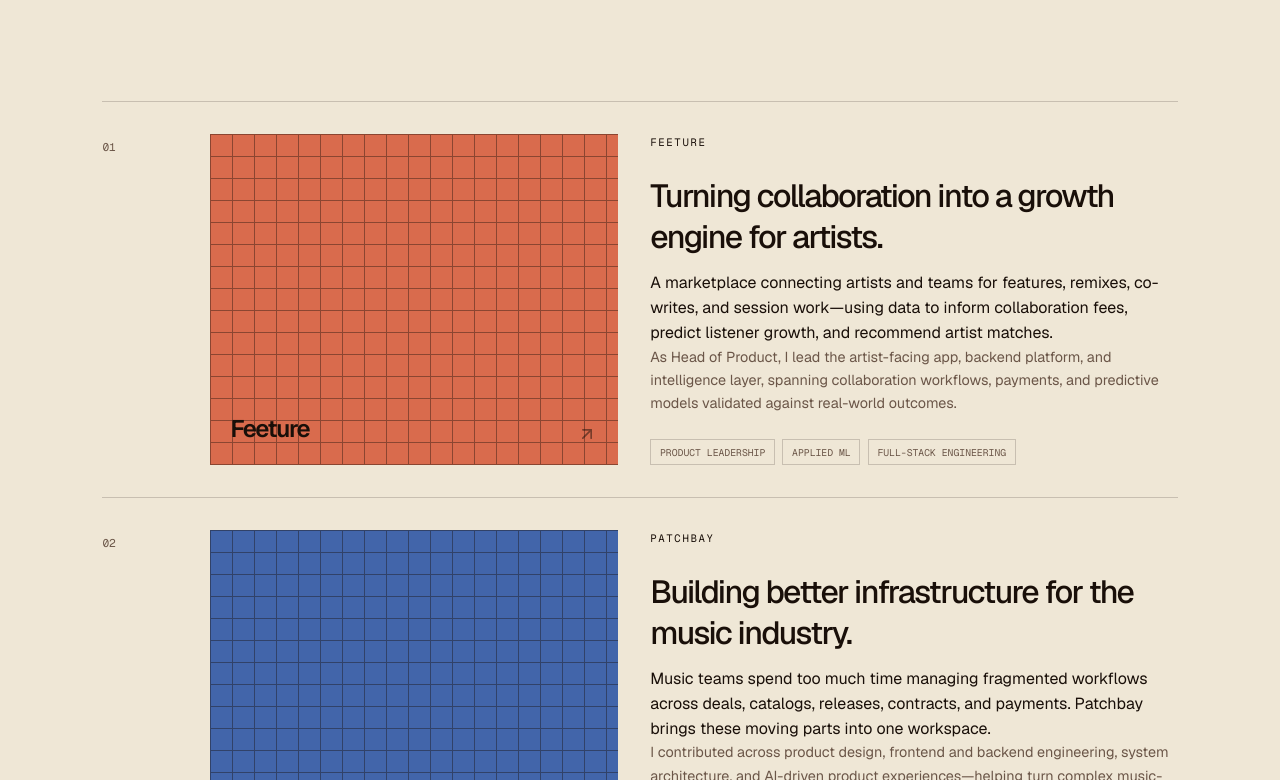
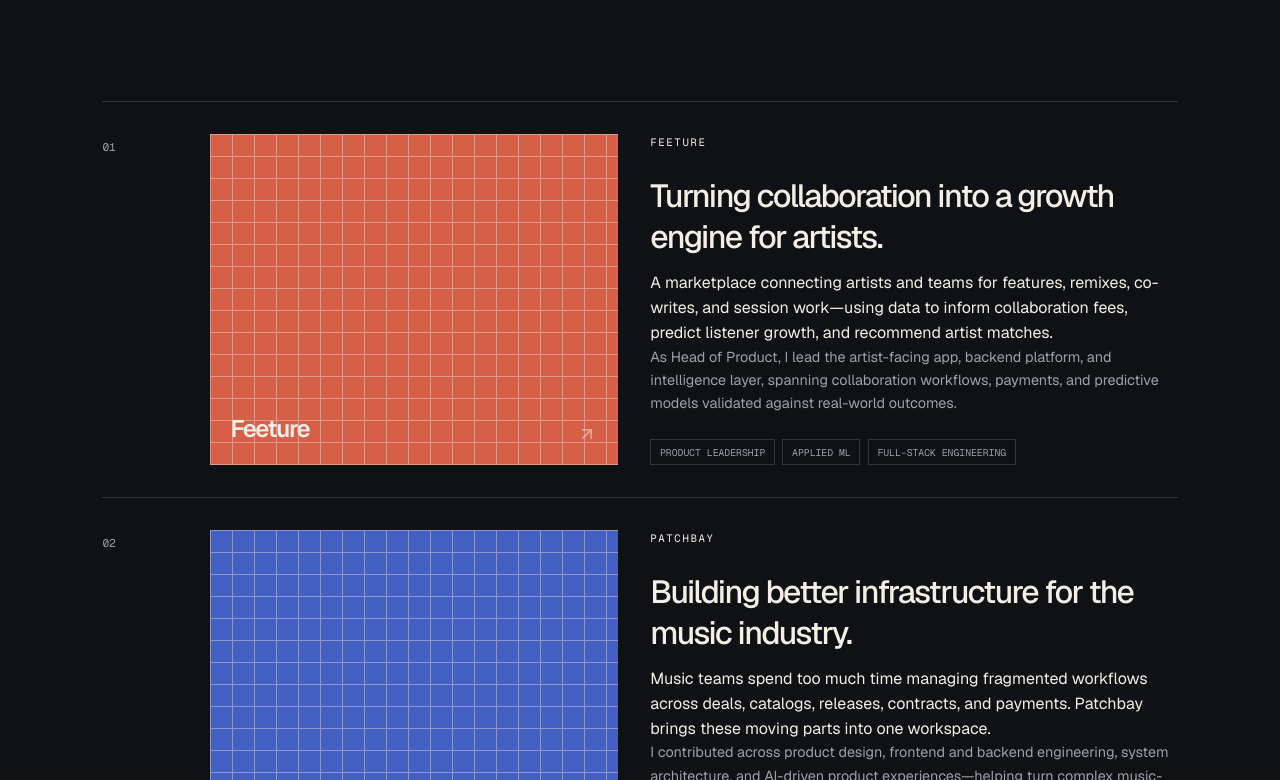
Before and after one commit to doghousetv/block-fellowship, a Next.js app: page / in a window 1280 px wide. Shown: the part 1340-2120 px from the top of the page. Built offline with nearby package versions, Linux system fonts and the light colour scheme.

Commit message:
Refresh portfolio theme and links

```diff
--- a/app/globals.css
+++ b/app/globals.css
@@ -2,21 +2,21 @@
 @import "tw-animate-css";
 
 :root {
-  --background: oklch(0.93 0.025 88);
-  --foreground: oklch(0.18 0.02 55);
-  --card: oklch(0.96 0.018 88);
-  --card-foreground: oklch(0.18 0.02 55);
-  --primary: oklch(0.18 0.02 55);
-  --primary-foreground: oklch(0.93 0.025 88);
-  --secondary: oklch(0.83 0.045 82);
-  --secondary-foreground: oklch(0.18 0.02 55);
-  --muted: oklch(0.86 0.03 85);
-  --muted-foreground: oklch(0.47 0.035 55);
-  --accent: oklch(0.65 0.17 35);
-  --accent-foreground: oklch(0.98 0.01 90);
-  --border: oklch(0.18 0.02 55 / 18%);
-  --input: oklch(0.18 0.02 55 / 18%);
-  --ring: oklch(0.65 0.17 35);
+  --background: #101114;
+  --foreground: #f3efe7;
+  --card: #17191e;
+  --card-foreground: #f3efe7;
+  --primary: #f3efe7;
+  --primary-foreground: #101114;
+  --secondary: #20252d;
+  --secondary-foreground: #f3efe7;
+  --muted: #282d35;
+  --muted-foreground: #9ca1aa;
+  --accent: #ff7a5c;
+  --accent-foreground: #101114;
+  --border: rgba(243, 239, 231, .16);
+  --input: rgba(243, 239, 231, .16);
+  --ring: #ff7a5c;
   --radius: 0rem;
 }
 
@@ -68,17 +68,17 @@ h2 { font-size: clamp(2.8rem, 5.5vw, 6rem); font-weight: 500; }
 .project-list { border-top: 1px solid var(--border); }
 .project-card { display: grid; grid-template-columns: 7% 38% 1fr; gap: 2rem; padding: 2rem 0; border-bottom: 1px solid var(--border); }
 .project-index { padding-top: .35rem; color: var(--muted-foreground); font-family: var(--font-mono); font-size: .7rem; }
-.project-visual { position: relative; display: flex; min-height: 220px; align-items: flex-end; justify-content: space-between; overflow: hidden; padding: 1.3rem; background: var(--muted); color: var(--foreground); font-size: 1.5rem; font-weight: 600; letter-spacing: -.06em; }
+.project-visual { position: relative; display: flex; min-height: 220px; align-items: flex-end; justify-content: space-between; overflow: hidden; padding: 1.3rem; background: var(--muted); color: var(--foreground); font-size: 1.5rem; font-weight: 600; letter-spacing: -.06em; text-decoration: none; }
 .project-visual svg { opacity: .5; }
 .visual-grid { position: absolute; inset: 0; opacity: .4; background-image: linear-gradient(var(--foreground) 1px, transparent 1px), linear-gradient(90deg, var(--foreground) 1px, transparent 1px); background-size: 22px 22px; }
 .project-visual span, .project-visual svg { position: relative; }
-.accent-coral .project-visual { background: #d96b4d; } .accent-blue .project-visual { background: #4265aa; color: #f5ead1; } .accent-gold .project-visual { background: #d19c34; } .accent-ink .project-visual { background: #292829; color: #f5ead1; }
+.accent-coral .project-visual { background: #d65f48; } .accent-blue .project-visual { background: #435fc1; color: #f3efe7; } .accent-gold .project-visual { background: #c99537; } .accent-ink .project-visual { background: #252932; color: #f3efe7; } .project-visual:hover { filter: brightness(1.12); }
 .project-content h3 { margin-bottom: .9rem; font-size: clamp(1.5rem, 2.5vw, 2.5rem); font-weight: 500; letter-spacing: -.05em; }
 .project-content > p:not(.project-detail) { color: var(--foreground); line-height: 1.55; }
 .project-detail { color: var(--muted-foreground); font-size: .9rem; line-height: 1.6; }
 .tag-list { display: flex; flex-wrap: wrap; gap: .45rem; margin-top: 1.5rem; }
 .tag-list span { padding: .35rem .55rem; border: 1px solid var(--border); color: var(--muted-foreground); font-family: var(--font-mono); font-size: .61rem; text-transform: uppercase; }
-.community { position: relative; display: grid; grid-template-columns: 1fr 1fr; gap: 8vw; border-top: 1px solid var(--border); background: var(--foreground); color: var(--background); }
+.community { position: relative; display: grid; grid-template-columns: minmax(0, 1fr) minmax(0, 1fr); gap: 8vw; border-top: 1px solid var(--border); background: #191c22; color: var(--foreground); }
 .community::before { position: absolute; top: 0; bottom: 0; left: 50%; width: 1px; background: color-mix(in oklch, var(--background) 24%, transparent); content: ""; }
 .community-intro h2 { max-width: 500px; }
 .community-intro > p:last-child { max-width: 390px; color: color-mix(in oklch, var(--background) 68%, transparent); line-height: 1.6; }
@@ -105,7 +105,7 @@ h2 { font-size: clamp(2.8rem, 5.5vw, 6rem); font-weight: 500; }
 .contact-links { grid-column: 1 / -1; display: flex; gap: 2rem; padding-top: 3rem; border-top: 1px solid var(--border); }
 .contact-links a { display: inline-flex; align-items: center; gap: .5rem; border-bottom: 1px solid var(--foreground); padding-bottom: .4rem; font-size: .8rem; text-transform: uppercase; letter-spacing: .1em; }
 .contact-links a:hover { color: var(--accent); border-color: var(--accent); }
-footer { display: flex; justify-content: space-between; padding: 1.5rem 8vw; border-top: 1px solid var(--border); color: var(--muted-foreground); font-family: var(--font-mono); font-size: .6rem; text-transform: uppercase; letter-spacing: .08em; }
+footer { display: flex; justify-content: flex-end; padding: 1.5rem 8vw; border-top: 1px solid var(--border); color: var(--muted-foreground); font-family: var(--font-mono); font-size: .6rem; text-transform: uppercase; letter-spacing: .08em; }
 @media (max-width: 800px) { .site-nav { padding: 0 5vw; } .nav-links { display: none; } .nav-status { font-size: .55rem; } .section-pad { padding: 6rem 6vw; } .hero, .section-heading, .community, .dj-content, .contact { grid-template-columns: 1fr; gap: 3rem; } .hero-art { width: min(75vw, 390px); } .hero-copy { order: 1; } .hero-art { order: 0; } .project-card { grid-template-columns: 1fr; gap: 1rem; } .project-index { padding: 0; } .project-visual { min-height: 180px; } .community::before { display: none; } .dj-section > div:first-child { display: block; } .contact > p:not(.eyebrow) { align-self: auto; } .contact-links { flex-wrap: wrap; gap: 1.2rem; } footer { display: block; line-height: 2; } }
 @media (prefers-reduced-motion: reduce) { *, *::before, *::after { scroll-behavior: auto !important; transition-duration: .01ms !important; } }
 .dark { all: unset; }
--- a/app/page.tsx
+++ b/app/page.tsx
@@ -7,6 +7,7 @@ const projects = [
   {
     number: "01",
     name: "Feeture",
+    url: "https://feeture.com",
     title: "Turning collaboration into a growth engine for artists.",
     description:
       "A marketplace connecting artists and teams for features, remixes, co-writes, and session work—using data to inform collaboration fees, predict listener growth, and recommend artist matches.",
@@ -18,6 +19,7 @@ const projects = [
   {
     number: "02",
     name: "Patchbay",
+    url: "https://patchbay.xyz",
     title: "Building better infrastructure for the music industry.",
     description:
       "Music teams spend too much time managing fragmented workflows across deals, catalogs, releases, contracts, and payments. Patchbay brings these moving parts into one workspace.",
@@ -29,6 +31,7 @@ const projects = [
   {
     number: "03",
     name: "Rollout",
+    url: "https://rollout.cc",
     title: "Helping artists build sustainable businesses.",
     description:
       "Artists need more than a place to release music. They need the tools and infrastructure to grow their businesses.",
@@ -40,6 +43,7 @@ const projects = [
   {
     number: "04",
     name: "Silence Please",
+    url: "https://silence-please.vercel.app",
     title: "Creating space for deeper listening.",
     description:
       "An exploration of how intentional listening experiences can bring people closer to music and one another.",
@@ -74,7 +78,7 @@ export default function Home() {
         <div className="nav-links" aria-label="Primary navigation">
           {["about", "projects", "opensource", "djwork", "contact"].map((item) => (
             <button key={item} onClick={() => scrollToSection(item)} className={activeSection === item ? "active" : ""}>
-              {item === "djwork" ? "DJ / Selector" : item === "opensource" ? "Community" : item}
+              {item === "djwork" ? "DJ" : item === "opensource" ? "Community" : item}
             </button>
           ))}
         </div>
@@ -95,15 +99,15 @@ export default function Home() {
 
       <section id="projects" className="projects section-pad">
         <div className="section-heading"><div><p className="eyebrow">01 / Selected work</p><h2>Products with a point of view.</h2></div><p>A collection of products, experiments, and tools exploring what&apos;s possible when technology meets music and culture.</p></div>
-        <div className="project-list">{projects.map((project) => <article className={`project-card accent-${project.accent}`} key={project.name}><div className="project-index">{project.number}</div><div className="project-visual"><div className="visual-grid" /><span>{project.name}</span><ArrowUpRight size={20} /></div><div className="project-content"><p className="project-kicker">{project.name}</p><h3>{project.title}</h3><p>{project.description}</p><p className="project-detail">{project.detail}</p><div className="tag-list">{project.tags.map((tag) => <span key={tag}>{tag}</span>)}</div></div></article>)}</div>
+        <div className="project-list">{projects.map((project) => <article className={`project-card accent-${project.accent}`} key={project.name}><div className="project-index">{project.number}</div><a className="project-visual" href={project.url} target="_blank" rel="noreferrer"><div className="visual-grid" /><span>{project.name}</span><ArrowUpRight size={20} /></a><div className="project-content"><p className="project-kicker">{project.name}</p><h3>{project.title}</h3><p>{project.description}</p><p className="project-detail">{project.detail}</p><div className="tag-list">{project.tags.map((tag) => <span key={tag}>{tag}</span>)}</div></div></article>)}</div>
       </section>
 
-      <section id="opensource" className="community section-pad"><div className="community-intro"><p className="eyebrow">02 / Open source & community</p><h2>Building in public. Building with people.</h2><p>I believe the best technology ecosystems are built through collaboration, shared knowledge, and tools that give communities more agency.</p></div><div className="community-grid"><article><div className="community-icon"><Radio size={19} /></div><p className="project-kicker">Community / 001</p><h3>Everyone&apos;s Radio</h3><p>Co-founded an open-source music-tech community bringing together 16 collaborators across design and engineering. The project grew from a shared interest in the infrastructure, ideas, and creative possibilities shaping the future of music.</p><a href="#contact">Explore the project <ArrowUpRight size={16} /></a></article><article><div className="community-icon"><Radio size={19} /></div><p className="project-kicker">Community / 002</p><h3>Oroko Radio</h3><p>An Accra-based internet radio station centering music, conversation, and culture from across Africa and its diaspora. As a resident DJ and open-source contributor, I&apos;ve built tools for DJs and improved internal workflows to support station operations.</p><a href="#contact">Visit Oroko Radio <ArrowUpRight size={16} /></a></article></div></section>
+      <section id="opensource" className="community section-pad"><div className="community-intro"><p className="eyebrow">02 / Open source & community</p><h2>Building in public. Building with people.</h2><p>I believe the best technology ecosystems are built through collaboration, shared knowledge, and tools that give communities more agency.</p></div><div className="community-grid"><article><div className="community-icon"><Radio size={19} /></div><p className="project-kicker">Community / 001</p><h3>Everyone&apos;s Radio</h3><p>Co-founded an open-source music-tech community bringing together 16 collaborators across design and engineering. The project grew from a shared interest in the infrastructure, ideas, and creative possibilities shaping the future of music.</p><a href="https://github.com/everyonesradio" target="_blank" rel="noreferrer">Explore the project <ArrowUpRight size={16} /></a></article><article><div className="community-icon"><Radio size={19} /></div><p className="project-kicker">Community / 002</p><h3>Oroko Radio</h3><p>An Accra-based internet radio station centering music, conversation, and culture from across Africa and its diaspora. As a resident DJ and open-source contributor, I&apos;ve built tools for DJs and improved internal workflows to support station operations.</p><a href="https://oroko.live" target="_blank" rel="noreferrer">Visit Oroko Radio <ArrowUpRight size={16} /></a></article></div></section>
 
-      <section id="djwork" className="dj-section section-pad"><div><p className="eyebrow">03 / Beyond the code</p><h2>DOGHOUSE <span>— DJ & Selector</span></h2></div><div className="dj-content"><div className="record-art"><div className="record"><Play size={18} fill="currentColor" /></div><p>LISTEN / MOVE / REPEAT</p></div><div><p className="large-copy">Music is both my creative practice and a lens through which I understand technology.</p><p>As DOGHOUSE, I explore House, GQOM, Afrobeats, Rap, and drum-heavy rhythms across the African diaspora. My approach is rooted in Nigerian musical perspectives, with a curiosity for the connections between sounds, scenes, and cultures.</p><p>My work behind the decks informs how I build: listen closely, understand the context, experiment with intention, and create experiences that bring people together.</p><a className="button button-light" href="#contact">Listen to my sets <ArrowUpRight size={16} /></a></div></div></section>
+      <section id="djwork" className="dj-section section-pad"><div><p className="eyebrow">03 / Beyond the code</p><h2>DOGHOUSE</h2></div><div className="dj-content"><div className="record-art"><div className="record"><Play size={18} fill="currentColor" /></div><p>LISTEN / MOVE / REPEAT</p></div><div><p className="large-copy">Music is both my creative practice and a lens through which I understand technology.</p><p>As DOGHOUSE, I explore House, GQOM, Afrobeats, Rap, and drum-heavy rhythms across the African diaspora. My approach is rooted in Nigerian musical perspectives, with a curiosity for the connections between sounds, scenes, and cultures.</p><p>My work behind the decks informs how I build: listen closely, understand the context, experiment with intention, and create experiences that bring people together.</p><a className="button button-light" href="#contact">Listen to my sets <ArrowUpRight size={16} /></a></div></div></section>
 
-      <section id="contact" className="contact section-pad"><p className="eyebrow">04 / Get in touch</p><h2>Have an idea<br /><em>worth building?</em></h2><p>I&apos;m interested in ambitious products, thoughtful collaborations, and opportunities to build technology that makes a meaningful difference—especially across music, AI, and creative industries.</p><div className="contact-links"><a href="mailto:george@example.com">Email me <ArrowUpRight size={18} /></a><a href="https://github.com" target="_blank" rel="noreferrer">GitHub <ArrowUpRight size={18} /></a><a href="https://linkedin.com" target="_blank" rel="noreferrer">LinkedIn <ArrowUpRight size={18} /></a></div></section>
-      <footer><span>© 2026 George Arubi</span><span>Made with intention / Accra · Everywhere</span></footer>
+      <section id="contact" className="contact section-pad"><p className="eyebrow">04 / Get in touch</p><h2>Have an idea<br /><em>worth building?</em></h2><p>I&apos;m interested in ambitious products, thoughtful collaborations, and opportunities to build technology that makes a meaningful difference—especially across music, AI, and creative industries.</p><div className="contact-links"><a href="mailto:arubigeorge0@gmail.com">Email me <ArrowUpRight size={18} /></a><a href="https://github.com/doghousetv" target="_blank" rel="noreferrer">GitHub <ArrowUpRight size={18} /></a><a href="https://linkedin.com/in/george-arubi" target="_blank" rel="noreferrer">LinkedIn <ArrowUpRight size={18} /></a></div></section>
+      <footer><span>Made with intention · Everywhere</span></footer>
     </main>
   )
 }
```
